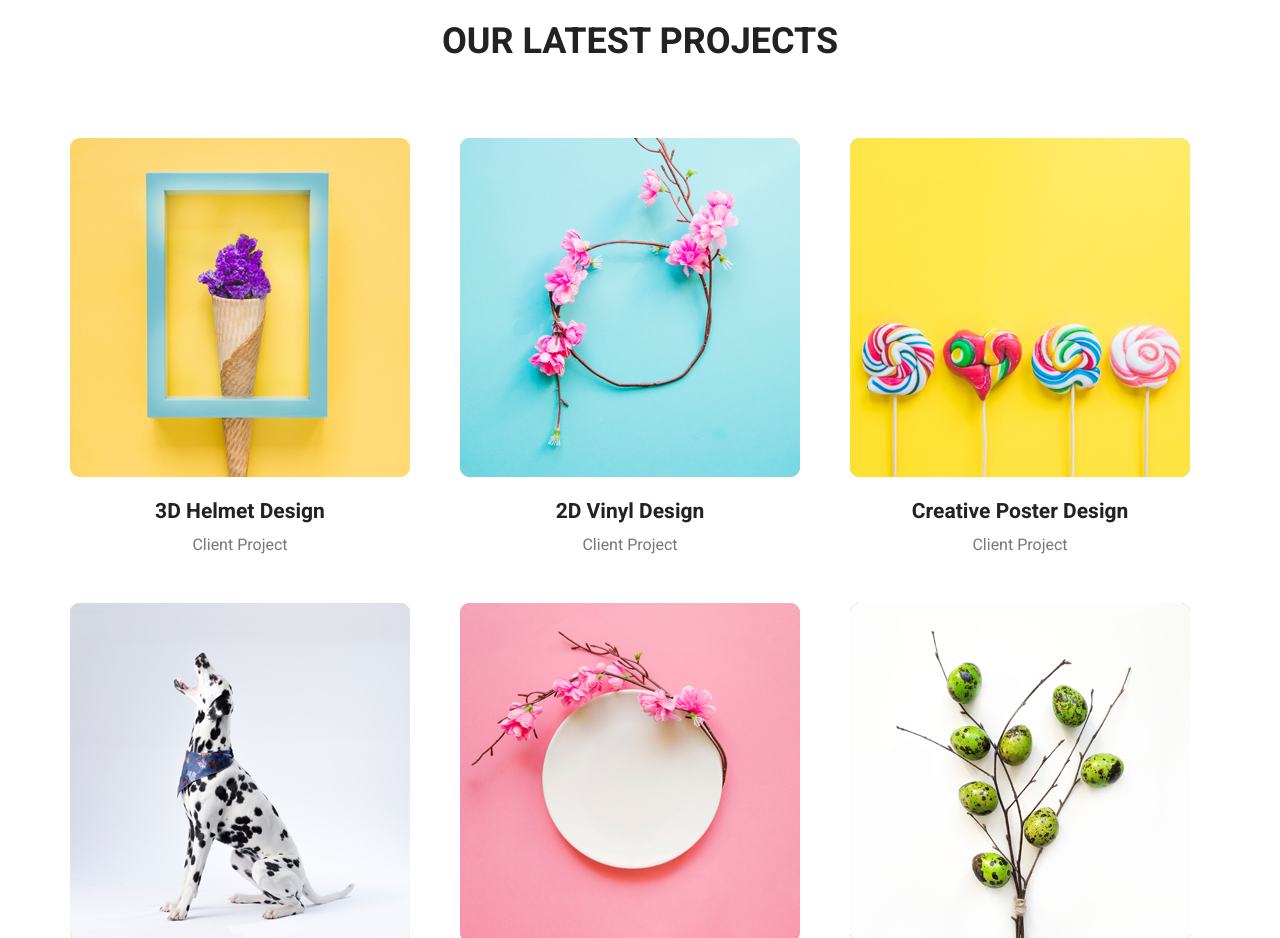
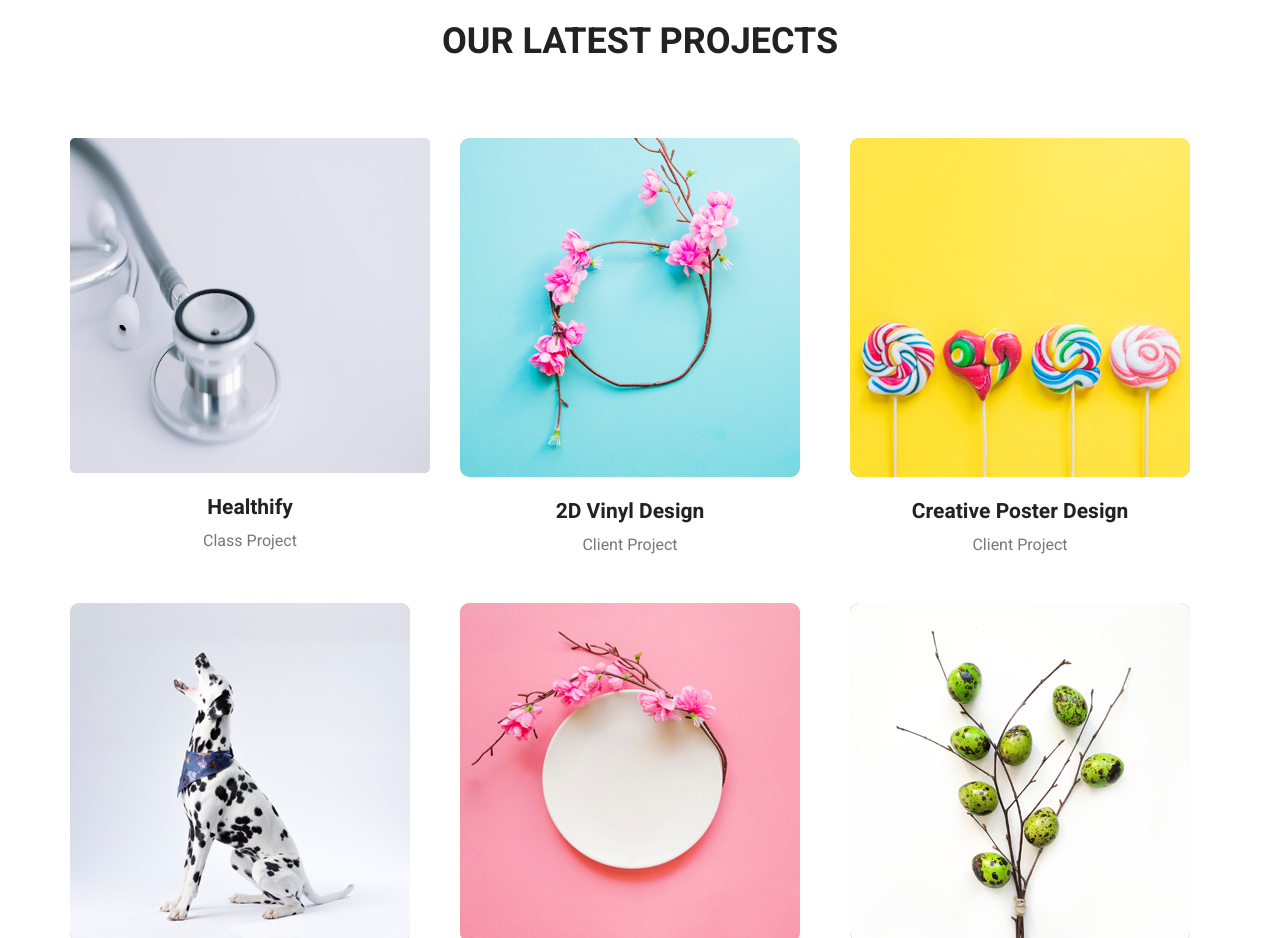
Before and after one commit to smitchau/portfolio, a plain HTML site: page index.html in a window 1280 px wide. Shown: the part 2740-3678 px from the top of the page. Drawn offline with Linux system fonts and the light colour scheme.

Commit message:
mearge other

```diff
--- a/index.html
+++ b/index.html
@@ -375,14 +375,14 @@
 			<div class="gallery_f_inner row imageGallery1">
 				<div class="col-lg-4 col-md-4 col-sm-6 brand manipul design print">
 					<div class="h_gallery_item">
+						<a href="https://healthify22024.pythonanywhere.com/">
 						<div class="g_img_item">
-							<img class="img-fluid" src="img/gallery/project-1.jpg" alt="">
-							<a class="light" href="img/gallery/project-1.jpg"><img src="img/gallery/icon.png"
-									alt=""></a>
+							<img class="img-fluid" src="img/login.jpg" alt="" style="height: 335px;">
 						</div>
+						</a>
 						<div class="g_item_text">
-							<h4>3D Helmet Design</h4>
-							<p>Client Project</p>
+							<a href="https://github.com/smitchau/healthify"><h4>Healthify</h4></a>
+							<p>Class Project</p>
 						</div>
 					</div>
 				</div>
```
Also changed, not shown: portfolio.html (+5 -4 lines), img/login.jpg (added).
